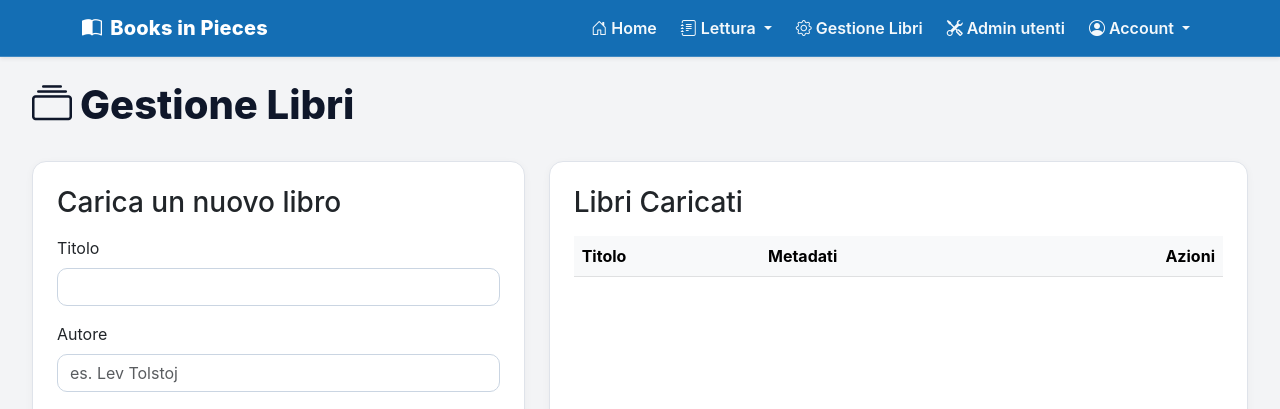
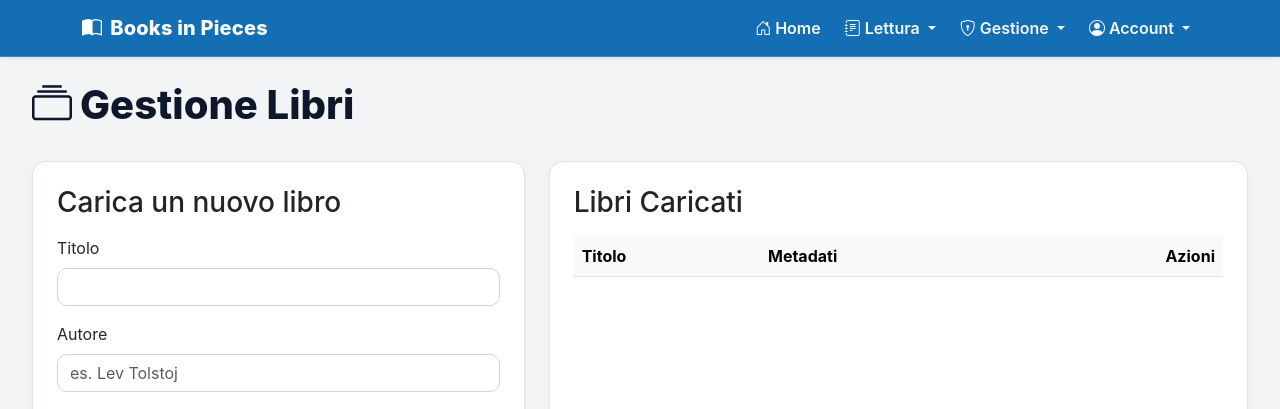
Before and after one commit to pdolci/BIP, a Flask app: page /manage_books in a window 1280 px wide. Shown: the top 409 px of the page. Run offline with Flask 3, Linux system fonts and the light colour scheme; the visitor is signed in with stand-in values (Sample User, id 1); lists and menus that the app fills with data are empty; parts of the project's set-up code (start-up, migrations or seed data) failed here and were passed over.

Commit message:
Add separate admin and content manager permissions

```diff
--- a/routes.py
+++ b/routes.py
@@ -49,6 +49,18 @@ EMAIL_REGEX = re.compile(r"^[A-Z0-9._%+-]+@[A-Z0-9.-]+\.[A-Z]{2,}$", re.IGNORECA
 
 def _is_valid_email(value):
     return bool(EMAIL_REGEX.fullmatch((value or "").strip()))
+
+
+def _is_logged_in():
+    return "user_id" in session
+
+
+def _can_manage_books():
+    return bool(session.get("can_manage_books"))
+
+
+def _can_access_admin_panel():
+    return bool(session.get("is_admin"))
 
 
 def get_email_token_serializer():
@@ -364,7 +376,9 @@ def login():
                 flash("Conferma prima il tuo indirizzo email tramite il link ricevuto.")
                 return redirect(url_for("app_routes.login"))
             session["user_id"] = user.id
-            session["is_admin"] = user.is_admin
+            session["is_admin"] = user.can_manage_admin_panel()
+            session["can_manage_books"] = user.can_manage_books()
+            session["user_role"] = user.resolved_role
             flash("Login riuscito!")
             return redirect(url_for("app_routes.index"))
         else:
@@ -444,6 +458,8 @@ def reset_password(token):
 def logout():
     session.pop("user_id", None)
     session.pop("is_admin", None)
+    session.pop("can_manage_books", None)
+    session.pop("user_role", None)
     flash("Logout effettuato!")
     return redirect(url_for("app_routes.index"))
 
@@ -539,6 +555,8 @@ def delete_account():
 
     session.pop("user_id", None)
     session.pop("is_admin", None)
+    session.pop("can_manage_books", None)
+    session.pop("user_role", None)
     flash("Il tuo account è stato disiscritto e cancellato completamente.")
     return redirect(url_for("app_routes.index"))
 
@@ -906,7 +924,7 @@ def delete_schedule(schedule_id):
 
 @app_routes.route("/manage_books")
 def manage_books():
-    if "user_id" not in session or not session.get("is_admin"):
+    if not _is_logged_in() or not _can_manage_books():
         flash("Accesso negato!")
         return redirect(url_for("app_routes.index"))
 
@@ -916,7 +934,7 @@ def manage_books():
 
 @app_routes.route("/admin/maintenance")
 def admin_maintenance():
-    if "user_id" not in session or not session.get("is_admin"):
+    if not _is_logged_in() or not _can_access_admin_panel():
         flash("Accesso negato!")
         return redirect(url_for("app_routes.index"))
 
@@ -948,7 +966,7 @@ def admin_maintenance():
 
 @app_routes.route("/admin/schedule/toggle-pause/<int:schedule_id>", methods=["POST"])
 def admin_toggle_pause_schedule(schedule_id):
-    if "user_id" not in session or not session.get("is_admin"):
+    if not _is_logged_in() or not _can_access_admin_panel():
         flash("Accesso negato!")
         return redirect(url_for("app_routes.index"))
 
@@ -965,7 +983,7 @@ def admin_toggle_pause_schedule(schedule_id):
 
 @app_routes.route("/admin/schedule/recompute/<int:schedule_id>", methods=["POST"])
 def admin_recompute_schedule(schedule_id):
-    if "user_id" not in session or not session.get("is_admin"):
+    if not _is_logged_in() or not _can_access_admin_panel():
         flash("Accesso negato!")
         return redirect(url_for("app_routes.index"))
 
@@ -987,7 +1005,7 @@ def admin_recompute_schedule(schedule_id):
 
 @app_routes.route("/admin/schedule/reset-progress/<int:schedule_id>", methods=["POST"])
 def admin_reset_schedule_progress(schedule_id):
-    if "user_id" not in session or not session.get("is_admin"):
+    if not _is_logged_in() or not _can_access_admin_panel():
         flash("Accesso negato!")
         return redirect(url_for("app_routes.index"))
 
@@ -1012,7 +1030,7 @@ def admin_reset_schedule_progress(schedule_id):
 
 @app_routes.route("/upload_book", methods=["POST"])
 def upload_book():
-    if "user_id" not in session or not session.get("is_admin"):
+    if not _is_logged_in() or not _can_manage_books():
         flash("Accesso negato!")
         return redirect(url_for("app_routes.index"))
 
@@ -1089,7 +1107,7 @@ def upload_book():
 
 @app_routes.route("/admin/book/edit/<int:book_id>", methods=["POST"])
 def edit_book(book_id):
-    if "user_id" not in session or not session.get("is_admin"):
+    if not _is_logged_in() or not _can_manage_books():
         flash("Accesso negato!")
         return redirect(url_for("app_routes.index"))
 
@@ -1170,7 +1188,7 @@ def book_cover(book_id):
 
 @app_routes.route("/admin/book/delete/<int:book_id>", methods=["POST"])
 def delete_book(book_id):
-    if "user_id" not in session or not session.get("is_admin"):
+    if not _is_logged_in() or not _can_manage_books():
         flash("Accesso negato!")
         return redirect(url_for("app_routes.index"))
 
@@ -1191,7 +1209,7 @@ def delete_book(book_id):
 
 @app_routes.route("/admin/book/toggle/<int:book_id>", methods=["POST"])
 def toggle_book_status(book_id):
-    if "user_id" not in session or not session.get("is_admin"):
+    if not _is_logged_in() or not _can_manage_books():
         flash("Accesso negato!")
         return redirect(url_for("app_routes.index"))
 
@@ -1205,7 +1223,7 @@ def toggle_book_status(book_id):
 
 @app_routes.route("/test_email_sending/<int:schedule_id>")
 def test_email_sending(schedule_id):
-    if "user_id" not in session or not session.get("is_admin"):
+    if not _is_logged_in() or not _can_access_admin_panel():
         flash("Accesso negato!")
         return redirect(url_for("app_routes.index"))
 
--- a/templates/base.html
+++ b/templates/base.html
@@ -41,12 +41,27 @@
                                 </li>
                             </ul>
                         </li>
-                        {% if session.get('is_admin') %}
-                            <li class="nav-item">
-                                <a class="nav-link" href="{{ url_for('app_routes.manage_books') }}"><i class="bi bi-gear me-1"></i>Gestione Libri</a>
-                            </li>
-                            <li class="nav-item">
-                                <a class="nav-link" href="{{ url_for('app_routes.admin_maintenance') }}"><i class="bi bi-tools me-1"></i>Admin utenti</a>
+                        {% if session.get('can_manage_books') or session.get('is_admin') %}
+                            <li class="nav-item dropdown">
+                                <a class="nav-link dropdown-toggle" href="#" role="button" data-bs-toggle="dropdown" aria-expanded="false">
+                                    <i class="bi bi-shield-lock me-1"></i>Gestione
+                                </a>
+                                <ul class="dropdown-menu dropdown-menu-end">
+                                    {% if session.get('can_manage_books') %}
+                                        <li>
+                                            <a class="dropdown-item" href="{{ url_for('app_routes.manage_books') }}">
+                                                <i class="bi bi-gear me-2"></i>Gestione Libri
+                                            </a>
+                                        </li>
+                                    {% endif %}
+                                    {% if session.get('is_admin') %}
+                                        <li>
+                                            <a class="dropdown-item" href="{{ url_for('app_routes.admin_maintenance') }}">
+                                                <i class="bi bi-tools me-2"></i>Admin utenti
+                                            </a>
+                                        </li>
+                                    {% endif %}
+                                </ul>
                             </li>
                         {% endif %}
                         <li class="nav-item dropdown">
```
Also changed, not shown: migrations/versions/1c2d3e4f5a6b_add_user_role_for_permissions.py (added, +28 -0 lines), models.py (+17 -0 lines).
